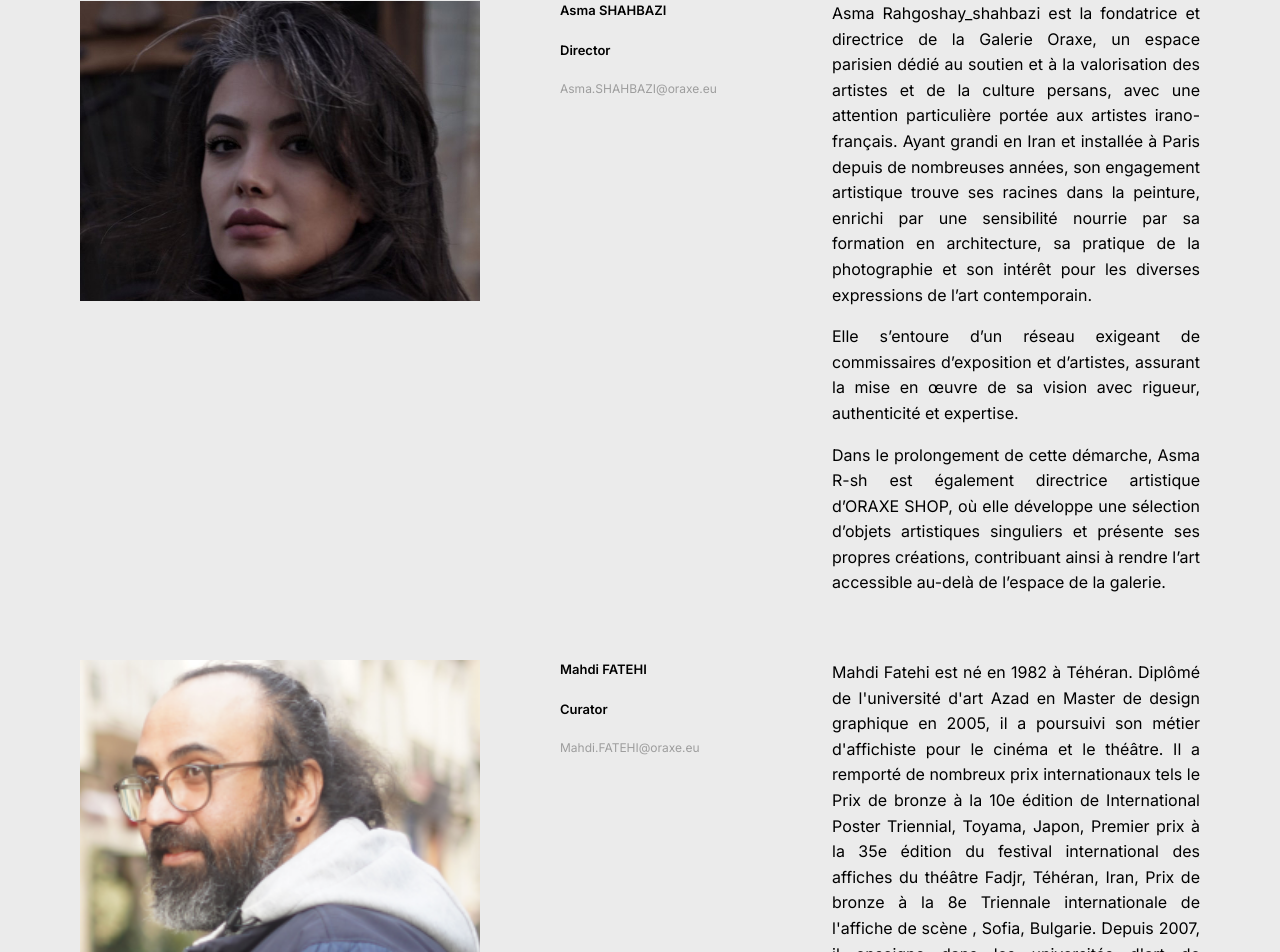
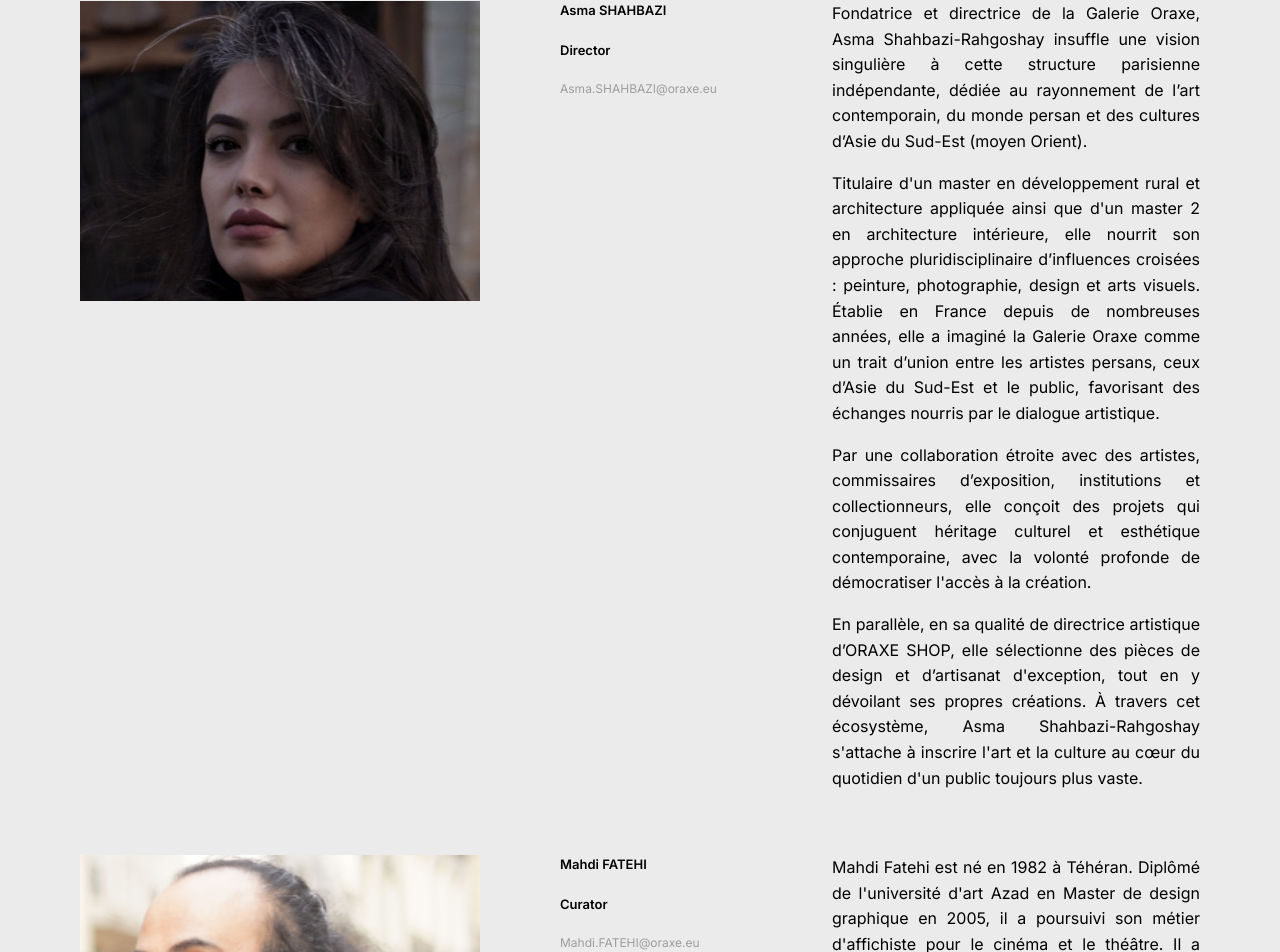
Before and after one commit to AmanehEsk/oraxe, a Next.js app: page /team in a window 1280 px wide. Shown: the part 399-1351 px from the top of the page. Built offline with nearby package versions, Linux system fonts and the light colour scheme; a web font is replaced by a local one.

Commit message:
Update Asma's bio

```diff
--- a/src/app/page.tsx
+++ b/src/app/page.tsx
@@ -239,13 +239,16 @@ export default async function HomePage() {
               <div className="flex-grow w-full max-w-xl">
                 <div className="text-[#000] font-inter text-[13px] font-normal leading-relaxed text-left text-justify flex flex-col gap-4">
                   <p>
-                    Asma Rahgoshay_shahbazi est la fondatrice et directrice de la Galerie Oraxe, un espace parisien dédié au soutien et à la valorisation des artistes et de la culture persans, avec une attention particulière portée aux artistes irano-français. Ayant grandi en Iran et installée à Paris depuis de nombreuses années, son engagement artistique trouve ses racines dans la peinture, enrichi par une sensibilité nourrie par sa formation en architecture, sa pratique de la photographie et son intérêt pour les diverses expressions de l’art contemporain.
+                    Fondatrice et directrice de la Galerie Oraxe, Asma Shahbazi-Rahgoshay insuffle une vision singulière à cette structure parisienne indépendante, dédiée au rayonnement de l’art contemporain, du monde persan et des cultures d’Asie du Sud-Est (moyen Orient).
                   </p>
                   <p>
-                    Elle s’entoure d’un réseau exigeant de commissaires d’exposition et d’artistes, assurant la mise en œuvre de sa vision avec rigueur, authenticité et expertise.
+                    Titulaire d'un master en développement rural et architecture appliquée ainsi que d'un master 2 en architecture intérieure, elle nourrit son approche pluridisciplinaire d’influences croisées : peinture, photographie, design et arts visuels. Établie en France depuis de nombreuses années, elle a imaginé la Galerie Oraxe comme un trait d’union entre les artistes persans, ceux d’Asie du Sud-Est et le public, favorisant des échanges nourris par le dialogue artistique.
                   </p>
                   <p>
-                    Dans le prolongement de cette démarche, Asma R-sh est également directrice artistique d’ORAXE SHOP, où elle développe une sélection d’objets artistiques singuliers et présente ses propres créations, contribuant ainsi à rendre l’art accessible au-delà de l’espace de la galerie.
+                    Par une collaboration étroite avec des artistes, commissaires d’exposition, institutions et collectionneurs, elle conçoit des projets qui conjuguent héritage culturel et esthétique contemporaine, avec la volonté profonde de démocratiser l'accès à la création.
+                  </p>
+                  <p>
+                    En parallèle, en sa qualité de directrice artistique d’ORAXE SHOP, elle sélectionne des pièces de design et d’artisanat d'exception, tout en y dévoilant ses propres créations. À travers cet écosystème, Asma Shahbazi-Rahgoshay s'attache à inscrire l'art et la culture au cœur du quotidien d'un public toujours plus vaste.
                   </p>
                 </div>
               </div>
--- a/src/app/team/page.tsx
+++ b/src/app/team/page.tsx
@@ -83,13 +83,16 @@ export default function TeamPage() {
               <div className="flex-grow w-full max-w-xl">
                 <div className="text-[#000] font-inter text-[13px] font-normal leading-relaxed text-left text-justify flex flex-col gap-4">
                   <p>
-                  Asma Rahgoshay_shahbazi est la fondatrice et directrice de la Galerie Oraxe, un espace parisien dédié au soutien et à la valorisation des artistes et de la culture persans, avec une attention particulière portée aux artistes irano-français. Ayant grandi en Iran et installée à Paris depuis de nombreuses années, son engagement artistique trouve ses racines dans la peinture, enrichi par une sensibilité nourrie par sa formation en architecture, sa pratique de la photographie et son intérêt pour les diverses expressions de l’art contemporain.
+                    Fondatrice et directrice de la Galerie Oraxe, Asma Shahbazi-Rahgoshay insuffle une vision singulière à cette structure parisienne indépendante, dédiée au rayonnement de l’art contemporain, du monde persan et des cultures d’Asie du Sud-Est (moyen Orient).
                   </p>
                   <p>
-                  Elle s’entoure d’un réseau exigeant de commissaires d’exposition et d’artistes, assurant la mise en œuvre de sa vision avec rigueur, authenticité et expertise.
+                    Titulaire d'un master en développement rural et architecture appliquée ainsi que d'un master 2 en architecture intérieure, elle nourrit son approche pluridisciplinaire d’influences croisées : peinture, photographie, design et arts visuels. Établie en France depuis de nombreuses années, elle a imaginé la Galerie Oraxe comme un trait d’union entre les artistes persans, ceux d’Asie du Sud-Est et le public, favorisant des échanges nourris par le dialogue artistique.
                   </p>
                   <p>
-                  Dans le prolongement de cette démarche, Asma R-sh est également directrice artistique d’ORAXE SHOP, où elle développe une sélection d’objets artistiques singuliers et présente ses propres créations, contribuant ainsi à rendre l’art accessible au-delà de l’espace de la galerie.
+                    Par une collaboration étroite avec des artistes, commissaires d’exposition, institutions et collectionneurs, elle conçoit des projets qui conjuguent héritage culturel et esthétique contemporaine, avec la volonté profonde de démocratiser l'accès à la création.
+                  </p>
+                  <p>
+                    En parallèle, en sa qualité de directrice artistique d’ORAXE SHOP, elle sélectionne des pièces de design et d’artisanat d'exception, tout en y dévoilant ses propres créations. À travers cet écosystème, Asma Shahbazi-Rahgoshay s'attache à inscrire l'art et la culture au cœur du quotidien d'un public toujours plus vaste.
                   </p>
                 </div>
               </div>
```
Also changed, not shown: 1 other file (tests, documents, lock files or other folders). Lines whose indentation alone changed are shown as unchanged.
